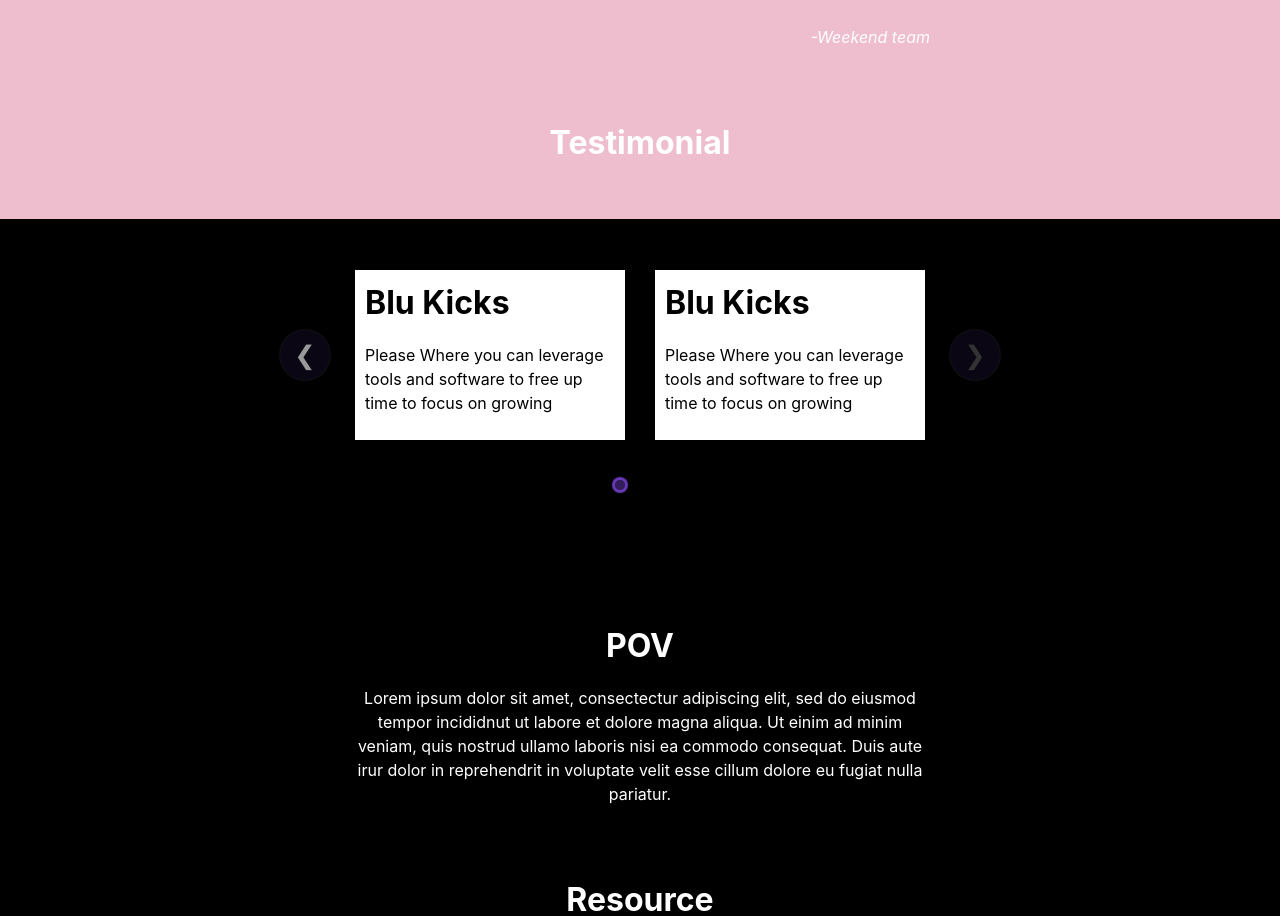
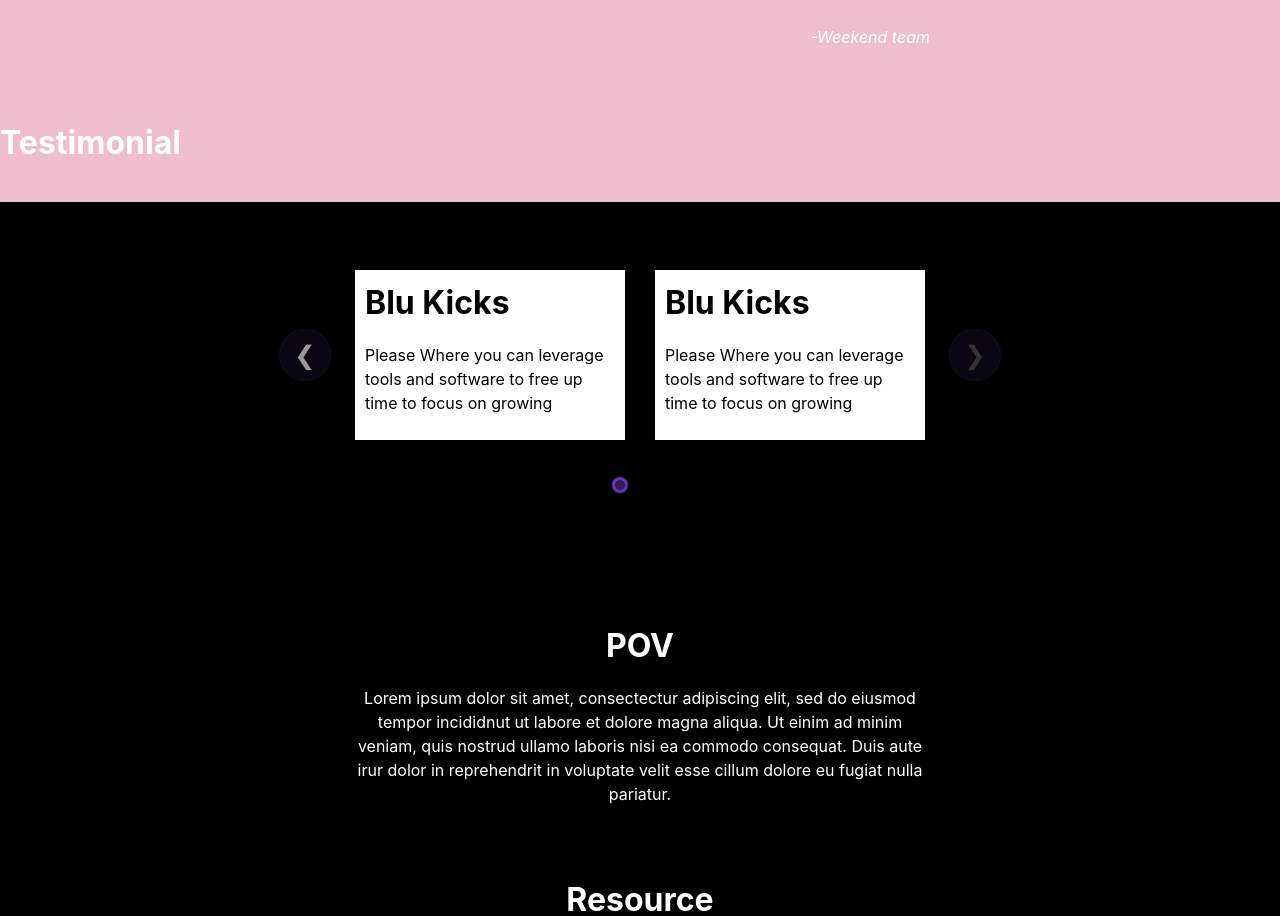
Before and after one commit to Ridwan0126/Project-Weekendinc, a React (Create React App) app: page / in a window 1280 px wide. Shown: the part 884-1800 px from the top of the page. Built offline with nearby package versions, Linux system fonts and the light colour scheme; no server answers.

Commit message:
4-cmt/updt

```diff
--- a/src/App.css
+++ b/src/App.css
@@ -193,6 +193,7 @@ html {
     font-family: "Work Sans", Black 900;
     font-size: 32px;
     margin-bottom: 35px;
+    color: #ffffff;
   }
 
   .footer {
@@ -273,6 +274,7 @@ html {
     font-family: "Work Sans", Black 900;
     font-size: 32px;
     margin-bottom: 35px;
+    color: #ffffff;
   }
   .footer {
     background-color: #0b24fb;
@@ -353,6 +355,7 @@ html {
     font-family: "Work Sans", Black 900;
     font-size: 32px;
     margin-left: 20px;
+    color: #ffffff;
   }
   .hlp-tps {
     text-align: left;
--- a/src/pages/About/index.js
+++ b/src/pages/About/index.js
@@ -7,7 +7,6 @@ export default class About extends Component {
     return (
       <>
         <div className="abouts">
-          <p className="test">Testimonial</p>
           <div className="App">
             <Carousel breakPoints={breakPoints}>
               <Item>
--- a/src/pages/Definitions/index.js
+++ b/src/pages/Definitions/index.js
@@ -21,6 +21,7 @@ export default class Definitions extends Component {
           <div className="it">
             <i>-Weekend team</i>
           </div>
+          <p className="test">Testimonial</p>
         </div>
       </div>
     );
```
